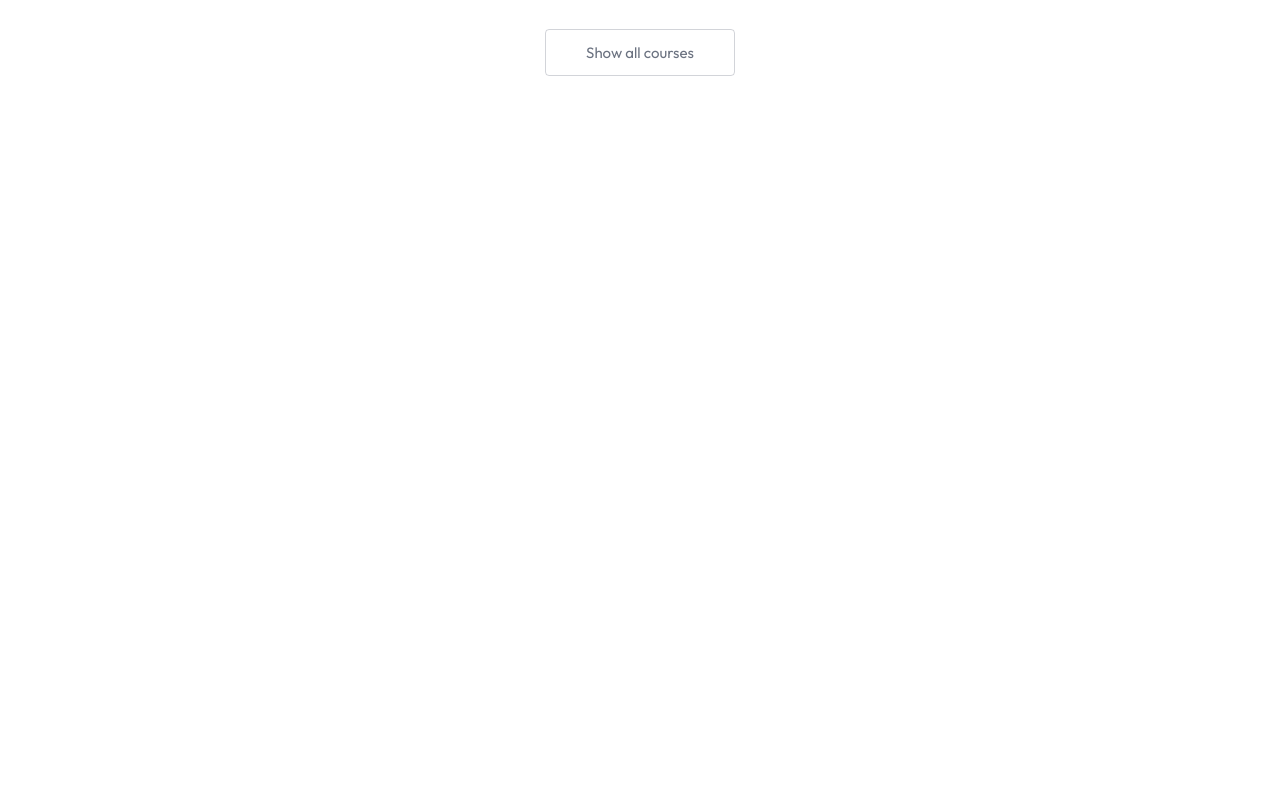
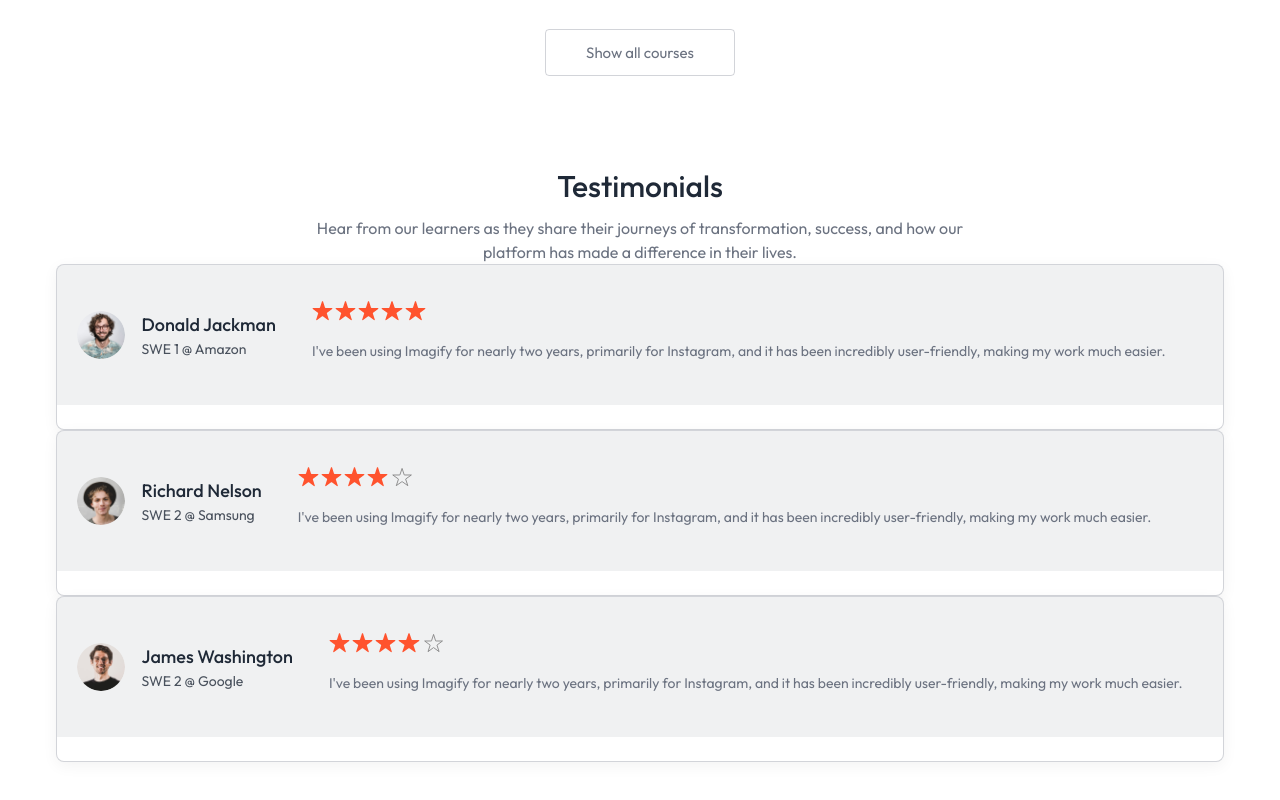
Before and after one commit to sadidgit01/LMS, a React (Vite) app in the folder client/: page / in a window 1280 px wide. Shown: the part 1656-2456 px from the top of the page. Before the commit the page ends 1796 px from the top, so only its background shows below. Built offline with nearby package versions, Linux system fonts and the light colour scheme; no server answers.

Commit message:
Added the tetimonial section

```diff
--- a/client/src/components/student/TestimonialsSection.jsx
+++ b/client/src/components/student/TestimonialsSection.jsx
@@ -1,12 +1,41 @@
 import React from 'react'
+import { dummyTestimonial, assets } from '../../assets/assets'
 
 const TestimonialsSection = () => {
-return (
-    <div>
-        <h1>Testimonials</h1>
-
+  return (
+    <div className='pb-14 px-8 md:px-0 text-center'>
+      <h2 className='text-3xl font-medium text-gray-800'>Testimonials</h2>
+      <p className='md:text-base text-gray-500 mt-3'>
+        Hear from our learners as they share their journeys of transformation, success, and how our <br /> platform has made a difference in their lives.
+      </p>
+      <div>
+        {dummyTestimonial.map((testimonial, index) => (
+          <div key={index} className='text-sm text-left  border border-gray-500/30 pb-6 rounded-lg bg-white shadow-[0px_4px_15px_0px] shadow-black/5 overflow-hidden'>
+            <div className='flex items-center gap-4 px-5 py-4 bg-gray-500/10'>
+              <img className='h-12 w-12 rounded-full' src={testimonial.image} alt={testimonial.name} />
+              <div>
+                <h1 className='text-lg font-medium text-gray-800'>{testimonial.name}</h1>
+                <p className='text-gray-800/80'>{testimonial.role}</p>
+              </div>
+              <div className='p-5 pb-7'>
+                <div className='flex gap-0.5'>
+                  {[...Array(5)].map((_, i) => (
+                    <img
+                      className="h-5"
+                      key={i}
+                      src={i < Math.floor(testimonial.rating) ? assets.star : assets.star_blank}
+                      alt="star"
+                    />
+                  ))}
+                </div>
+                <p className='text-gray-500 mt-5'>{testimonial.feedback}</p>
+              </div>
+            </div>
+          </div>
+        ))}
+      </div>
     </div>
-)
+  )
 }
 
 export default TestimonialsSection
--- a/client/src/pages/student/Home.jsx
+++ b/client/src/pages/student/Home.jsx
@@ -2,6 +2,7 @@ import React from 'react'
 import Hero from '../../components/student/Hero'
 import Companies from '../../components/student/Companies'
 import CoursesSection from '../../components/student/CoursesSection'
+import TestimonialsSection from '../../components/student/TestimonialsSection'
 
 const Home = () => {
   return (
@@ -9,6 +10,7 @@ const Home = () => {
        <Hero />
        <Companies />
        <CoursesSection />
+       <TestimonialsSection />
     </div>
   )
 }
```
